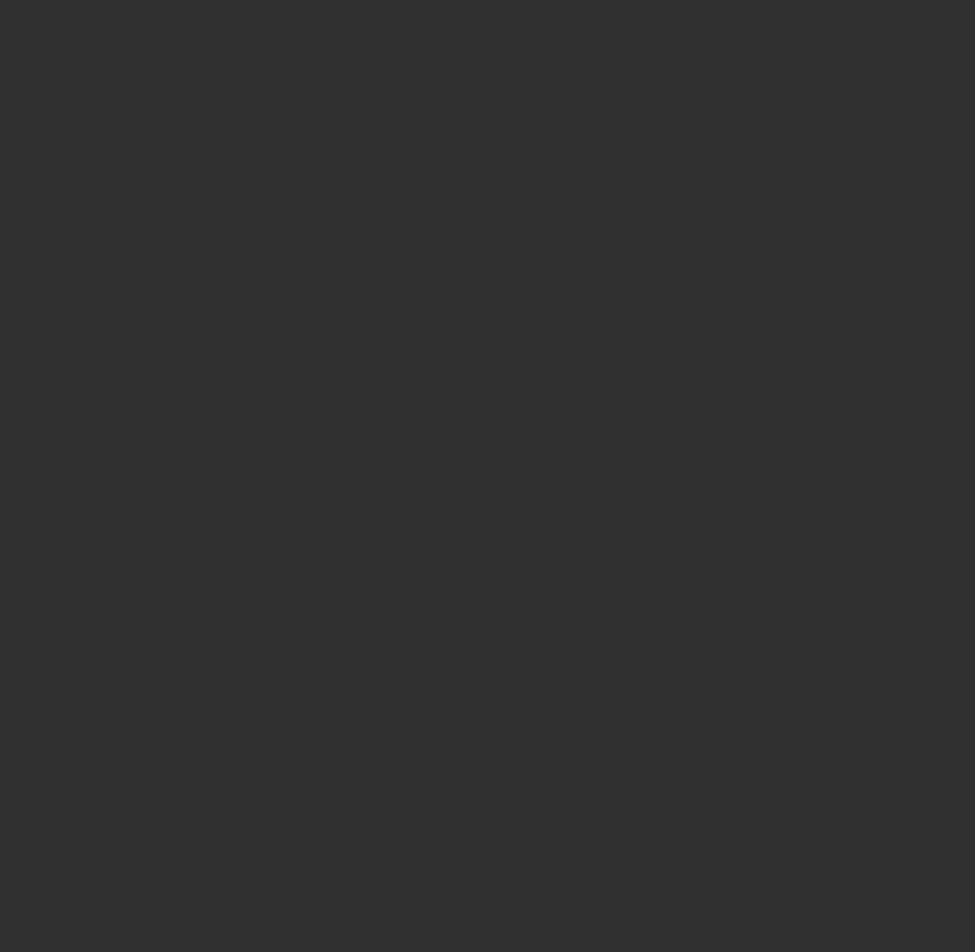
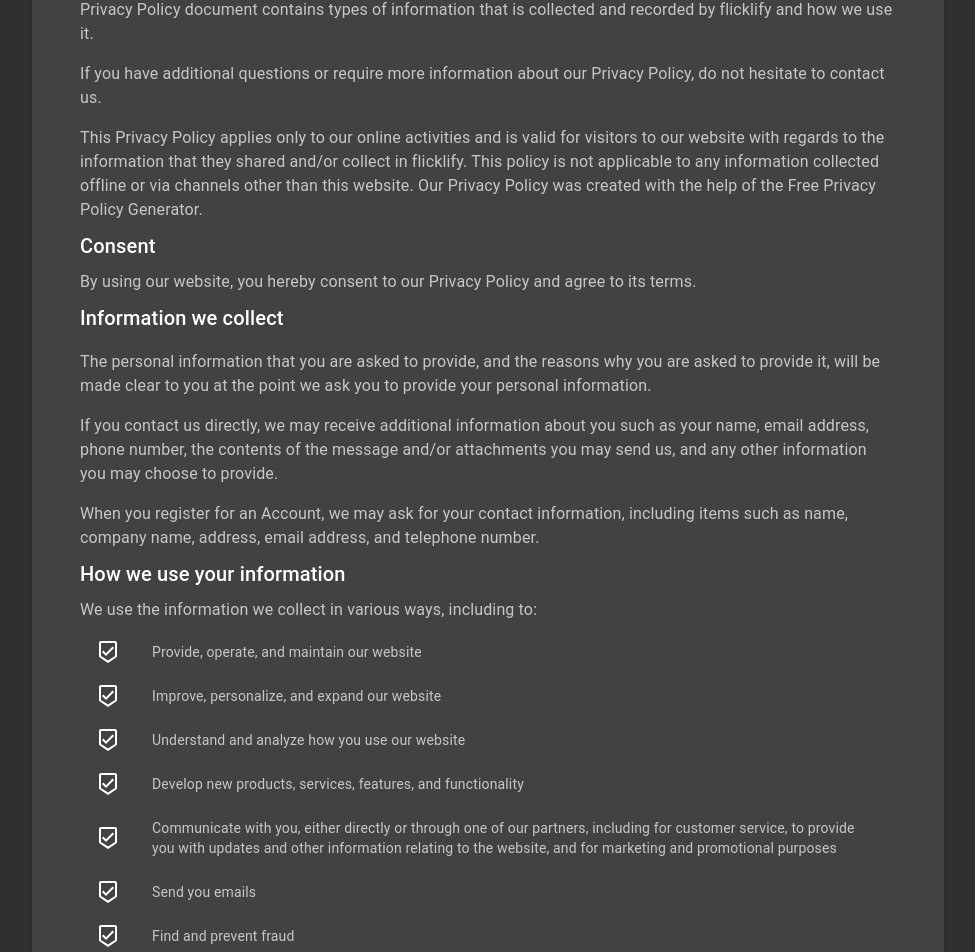
Before and after one commit to gene222-arch/netflix-clone-admin-dashboard, a React (Create React App) app: page /privacy in a window 1280 px wide. Before the commit this address had no page. Shown: the part 299-1251 px from the top of the page, without its empty margins (152-1127 px from the left). Before the commit the page ends 800 px from the top, so only its background shows below. Built offline with nearby package versions, Linux system fonts and the light colour scheme.

Commit message:
feat: added Privacy Policy and Security Layout

```diff
--- a/src/App.jsx
+++ b/src/App.jsx
@@ -5,7 +5,7 @@ import DateFnsUtils from '@date-io/date-fns';
 import { MuiPickersUtilsProvider } from '@material-ui/pickers';
 
 /** Routes config */
-import { PRIVATE_ROUTES, PUBLIC_ROUTES, RenderRoutes, USER_ROUTES } from './routes'
+import { GLOBAL_ROUTES, PRIVATE_ROUTES, PUBLIC_ROUTES, RenderRoutes, USER_ROUTES } from './routes'
 
 /** Layouts */
 import AuthLayout from './views/layouts/AuthLayout';
@@ -22,6 +22,7 @@ import UserLayout from './views/layouts/UserLayout';
 import { createStructuredSelector } from 'reselect';
 import { selectAuth } from './redux/modules/auth/selector';
 import { connect } from 'react-redux';
+import SecurityLayout from './views/layouts/SecurityLayout';
 
 const App = ({ AUTH, history }) =>
 {
@@ -32,6 +33,12 @@ const App = ({ AUTH, history }) =>
 			<AlertPopUp />
 			<MuiPickersUtilsProvider utils={DateFnsUtils}>
 				<Switch>
+					<Route path='/:path?' exact>
+						<SecurityLayout>
+							<RenderRoutes routes={ GLOBAL_ROUTES } />
+						</SecurityLayout>
+					</Route>
+
 					{
 						!AUTH.isAuthenticated && (
 							<Route path='/auth/:path?'>
@@ -49,6 +56,7 @@ const App = ({ AUTH, history }) =>
 							</Route>
 						)
 					}
+
 					{
 						(AUTH.role && AUTH.role !== 'Subscriber') && (
 							<Route path='/:path?'>
--- a/src/assets/js/material-ui/loginFormUseStyles.js
+++ b/src/assets/js/material-ui/loginFormUseStyles.js
@@ -38,6 +38,11 @@ const loginFormUseStyles = makeStyles((theme) => ({
     },
     rememberMe: {
         alignSelf: 'flex-start'
+    },
+    termsAndServices: {
+        marginTop: '3rem',
+        width: '100%',
+        paddingBottom: '1rem'
     }
 }));
 
--- a/src/components/PageLoader.jsx
+++ b/src/components/PageLoader.jsx
@@ -1,6 +1,7 @@
 import React from 'react'
-import ScaleLoader from 'react-spinners/ScaleLoader'
+import PacmanLoader from 'react-spinners/PacmanLoader'
 import { css } from '@emotion/react'
+import Colors from './../constants/Colors';
 
 const PageLoader = () =>
 {
@@ -11,7 +12,7 @@ const PageLoader = () =>
         transform: translate(-50%, -50%);
     `;
 
-	return <ScaleLoader css={ loaderStyled } size='15' color={ '#90caf9' } />
+	return <PacmanLoader css={ loaderStyled } size={ 40 } margin={ 2 } color={ Colors.netflixRed } />
 }
 
 export default PageLoader;
--- a/src/routes/path.js
+++ b/src/routes/path.js
@@ -51,7 +51,9 @@ const PATH =
     PROFILE_HOME_PAGE: '/',
     PROFILE_LOCK: '/settings/lock/:id',
     UPDATE_PASSWORD: '/password',
-    UPDATE_EMAIL: '/mfa'
+    UPDATE_EMAIL: '/mfa',
+
+    PRIVACY_POLICY: '/privacy'
 };
 
 
--- /dev/null
+++ b/src/views/layouts/SecurityLayout.jsx
@@ -0,0 +1,15 @@
+import React from 'react'
+import Container from '@material-ui/core/Container'
+import AuthLayoutHeader from '../../components/app/AuthLayoutHeader'
+
+const SecurityLayout = ({ children }) =>
+{
+    return (
+        <Container maxWidth="xl">
+            <AuthLayoutHeader />
+            { children }
+        </Container>
+    )
+}
+
+export default SecurityLayout
--- a/src/views/pages/auth/LoginForm.jsx
+++ b/src/views/pages/auth/LoginForm.jsx
@@ -38,6 +38,7 @@ import { useHistory } from 'react-router-dom';
 import * as USER_API from './../../../services/users/user'
 import * as QueryParam from './../../../utils/queryParams'
 import * as Cookies from './../../../utils/cookies'
+import PageLoader from './../../../components/PageLoader';
 
 
 
@@ -192,8 +193,23 @@ const LoginForm = ({ AUTH, ERROR_MESSAGE, HAS_ERROR_MESSAGE }) =>
                         </Grid>
                     </Grid>
                 </div>
-                <Box mt={8}>
-                </Box>
+                <Typography
+                    variant="body2"
+                    color="textSecondary"
+                    className={ classes.termsAndServices }
+                    align='center'
+                >
+                    By continuing, you agree to Flicklify's
+                    <Link href={ PATH.GET_STARTED } color='textPrimary' variant='body2'>
+                        <strong> Terms and Condition</strong>
+                    </Link>,
+                    <Link href={ PATH.PRIVACY_POLICY } color='textPrimary' variant='body2'>
+                        <strong> Privacy Policy</strong>
+                    </Link> and
+                    <Link href={ PATH.GET_STARTED } color='textPrimary' variant='body2'>
+                        <strong> Cookie used.</strong>
+                    </Link>
+                </Typography>
             </Container>
         </Container>
     );
--- /dev/null
+++ b/src/views/pages/security/privacy-policy/Consent.jsx
@@ -0,0 +1,22 @@
+import React from 'react'
+import Typography from '@material-ui/core/Typography'
+import Grid from '@material-ui/core/Grid'
+
+
+const Consent = () =>
+{
+    return (
+        <Grid container spacing={1}>
+            <Grid item xs={ 12 } sm={ 12 } md={ 12 } lg={ 12 }>
+                <Typography variant="h6" color="initial">Consent</Typography>
+            </Grid>
+            <Grid item>
+                <Typography variant="body1" color="textSecondary">
+                    By using our website, you hereby consent to our Privacy Policy and agree to its terms.
+                </Typography>
+            </Grid>
+        </Grid>
+    )
+}
+
+export default Consent
--- /dev/null
+++ b/src/views/pages/security/privacy-policy/HowWeUseInformation.jsx
@@ -0,0 +1,53 @@
+import React from 'react'
+import Typography from '@material-ui/core/Typography'
+import Grid from '@material-ui/core/Grid'
+import List from '@material-ui/core/List';
+import ListItem from '@material-ui/core/ListItem';
+import ListItemText from '@material-ui/core/ListItemText';
+import { ListItemIcon } from '@material-ui/core';
+import BeenhereOutlinedIcon from '@material-ui/icons/BeenhereOutlined';
+
+
+
+const ways = [
+    "Provide, operate, and maintain our website",
+    "Improve, personalize, and expand our website",
+    "Understand and analyze how you use our website",
+    "Develop new products, services, features, and functionality",
+
+    "Communicate with you, either directly or through one of our partners, including for customer service, to provide you with updates and other information relating to the website, and for marketing and promotional purposes",
+    "Send you emails",
+    "Find and prevent fraud"
+];
+
+const HowWeUseInformation = () =>
+{
+    return (
+        <Grid container spacing={1}>
+            <Grid item xs={ 12 } sm={ 12 } md={ 12 } lg={ 12 }>
+                <Typography variant="h6" color="initial">How we use your information</Typography>
+            </Grid>
+            <Grid item>
+                <Typography variant="body1" color="textSecondary">
+                    We use the information we collect in various ways, including to:
+                </Typography>
+                <List>
+                    {
+                        ways.map((way, index) => (
+                            <ListItem key={ index }>
+                                <ListItemIcon>
+                                    <BeenhereOutlinedIcon />
+                                </ListItemIcon>
+                                <ListItemText primary={
+                                    <Typography variant="body2" color="textSecondary">{ way }</Typography>
+                                }/>
+                            </ListItem>
+                        ))
+                    }
+                </List>
+            </Grid>
+        </Grid>
+    )
+}
+
+export default HowWeUseInformation
--- /dev/null
+++ b/src/views/pages/security/privacy-policy/InformationWeCollect.jsx
@@ -0,0 +1,30 @@
+import React from 'react'
+import { Grid, Typography } from '@material-ui/core';
+
+const InformationWeCollect = () =>
+{
+    return (
+        <Grid container spacing={2}>
+            <Grid item xs={ 12 } sm={ 12 } md={ 12 } lg={ 12 }>
+                <Typography variant="h6" color="initial">Information we collect</Typography>
+            </Grid>
+            <Grid item>
+                <Typography variant="body1" color="textSecondary">
+                    The personal information that you are asked to provide, and the reasons why you are asked to provide it, will be made clear to you at the point we ask you to provide your personal information.
+                </Typography>
+            </Grid>
+            <Grid item>
+                <Typography variant="body1" color="textSecondary">
+                    If you contact us directly, we may receive additional information about you such as your name, email address, phone number, the contents of the message and/or attachments you may send us, and any other information you may choose to provide.
+                </Typography>
+            </Grid>
+            <Grid item>
+                <Typography variant="body1" color="textSecondary">
+                    When you register for an Account, we may ask for your contact information, including items such as name, company name, address, email address, and telephone number.
+                </Typography>
+            </Grid>
+        </Grid>
+    )
+}
+
+export default InformationWeCollect
--- /dev/null
+++ b/src/views/pages/security/privacy-policy/Introduction.jsx
@@ -0,0 +1,27 @@
+import React from 'react'
+import { Grid, Typography } from '@material-ui/core';
+
+const Introduction = () =>
+{
+    return (
+        <Grid container spacing={2}>
+            <Grid item>
+                <Typography variant="body1" color="textSecondary">
+                    At Flicklify, accessible from https://flicklify.com, one of our main priorities is the privacy of our visitors. This Privacy Policy document contains types of information that is collected and recorded by flicklify and how we use it.
+                </Typography>
+            </Grid>
+            <Grid item>
+                <Typography variant="body1" color="textSecondary">
+                    If you have additional questions or require more information about our Privacy Policy, do not hesitate to contact us.
+                </Typography>
+            </Grid>
+            <Grid item>
+                <Typography variant="body1" color="textSecondary">
+                    This Privacy Policy applies only to our online activities and is valid for visitors to our  website with regards to the information that they shared and/or collect in flicklify. This   policy is not applicable to any information collected offline or via channels other than this website. Our Privacy Policy was created with the help of the Free Privacy Policy Generator.
+                </Typography>
+            </Grid>
+        </Grid>
+    )
+}
+
+export default Introduction
--- /dev/null
+++ b/src/views/pages/security/privacy-policy/index.jsx
@@ -0,0 +1,50 @@
+import React from 'react'
+import Container from '@material-ui/core/Container'
+import { Card, CardContent, Avatar, CardHeader, IconButton, Typography, Divider, Grid } from '@material-ui/core'
+import { MoreVert as MoreVertIcon } from '@material-ui/icons'
+import { makeStyles } from '@material-ui/core';
+import Introduction from './Introduction';
+import Consent from './Consent';
+import InformationWeCollect from './InformationWeCollect';
+import HowWeUseInformation from './HowWeUseInformation';
+
+const privacyPolicyUseStyles = makeStyles(theme => ({
+    container: {
+        padding: '3rem'
+    }
+}));
+
+const PrivacyPolicy = () =>
+{
+    const classes = privacyPolicyUseStyles();
+
+    return (
+        <Container maxWidth="md">
+            <Card>
+                <CardHeader
+                    title={ <Typography variant="h3" color="textPrimary">Privacy Policy</Typography> }
+                    subheader=""
+                />
+                <Divider />
+                <CardContent className={ classes.container }>
+                    <Grid container spacing={1}>
+                        <Grid item xs={ 12 } sm={ 12 } md={ 12 } lg={ 12 }>
+                            <Introduction />
+                        </Grid>
+                        <Grid item xs={ 12 } sm={ 12 } md={ 12 } lg={ 12 }>
+                            <Consent />
+                        </Grid>
+                        <Grid item xs={ 12 } sm={ 12 } md={ 12 } lg={ 12 }>
+                            <InformationWeCollect />
+                        </Grid>
+                        <Grid item xs={ 12 } sm={ 12 } md={ 12 } lg={ 12 }>
+                            <HowWeUseInformation />
+                        </Grid>
+                    </Grid>
+                </CardContent>
+            </Card>
+        </Container>
+    )
+}
+
+export default PrivacyPolicy
```
Also changed, not shown: src/routes/index.js (+15 -0 lines).
